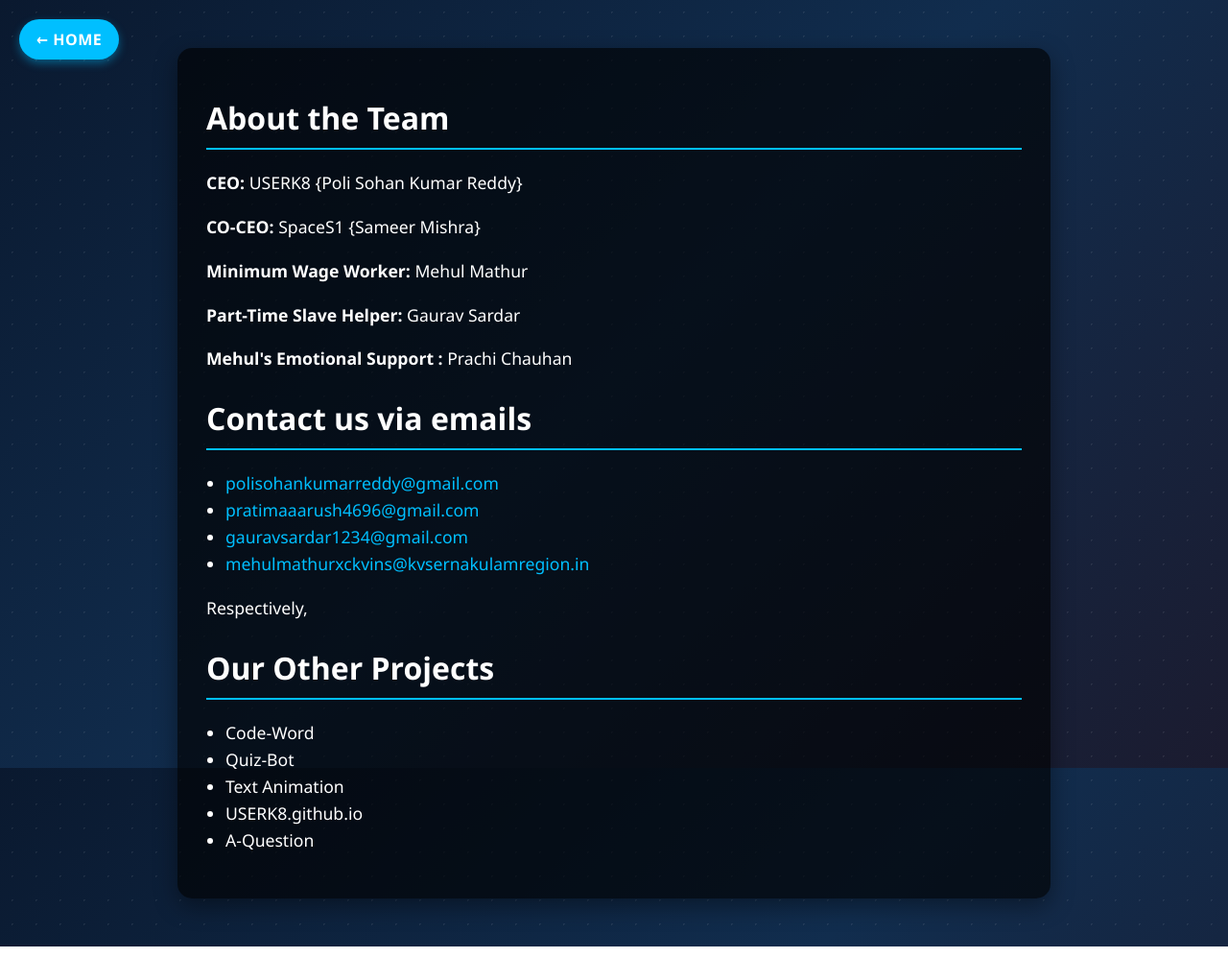
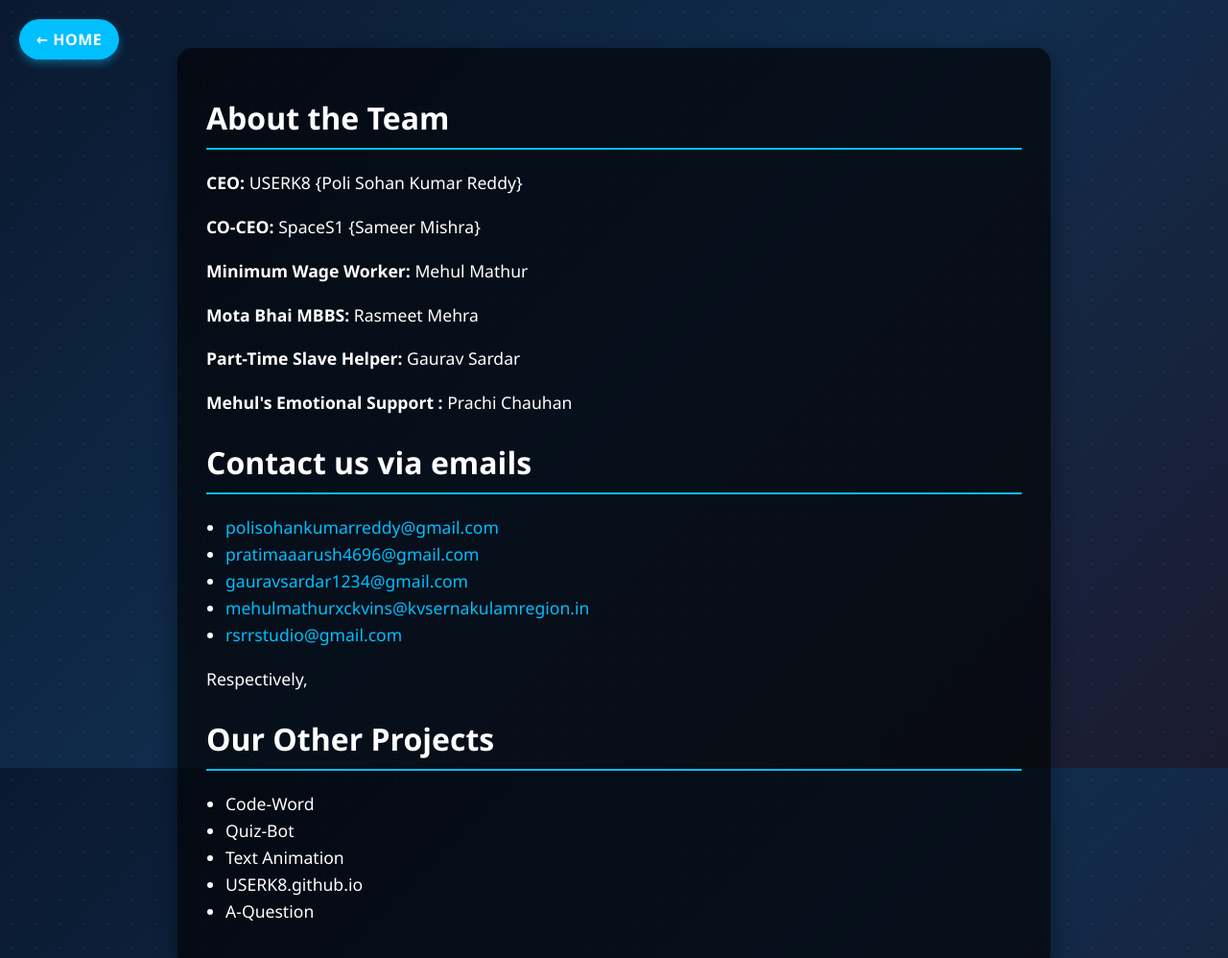
Before and after one commit to sohan-glitch/website-i, a plain HTML site: page contact.html in a window 1280 px wide. Shown: the top 998 px of the page at 96% size. Drawn offline with Linux system fonts and the light colour scheme.

Commit message:
Update contact.html

```diff
--- a/contact.html
+++ b/contact.html
@@ -100,6 +100,7 @@
       <p><strong>CEO:</strong> USERK8 {Poli Sohan Kumar Reddy}</p>
       <p><strong>CO-CEO:</strong> SpaceS1 {Sameer Mishra}</p>
       <p><strong>Minimum Wage Worker:</strong> Mehul Mathur</p>
+      <p><strong>Mota Bhai MBBS:</strong> Rasmeet Mehra</p>
       <p><strong>Part-Time Slave Helper:</strong> Gaurav Sardar</p>
       <p><strong>Mehul's Emotional Support :</strong> Prachi Chauhan</p>
 
@@ -110,6 +111,7 @@
         <li><a href="mailto:pratimaaarush4696@gmail.com">pratimaaarush4696@gmail.com</a></li>
         <li><a href="mailto:GauravSardar1234@gmail.com">gauravsardar1234@gmail.com</a></li>
         <li><a href="mailto:mehulmathurxckvins@kvsernakulamregion.in">mehulmathurxckvins@kvsernakulamregion.in</a></li>
+        <li><a href="mailto:rsrrstudio@gmail.com">rsrrstudio@gmail.com</a></li>
       </ul>
       <p>Respectively,</p>
 
```
